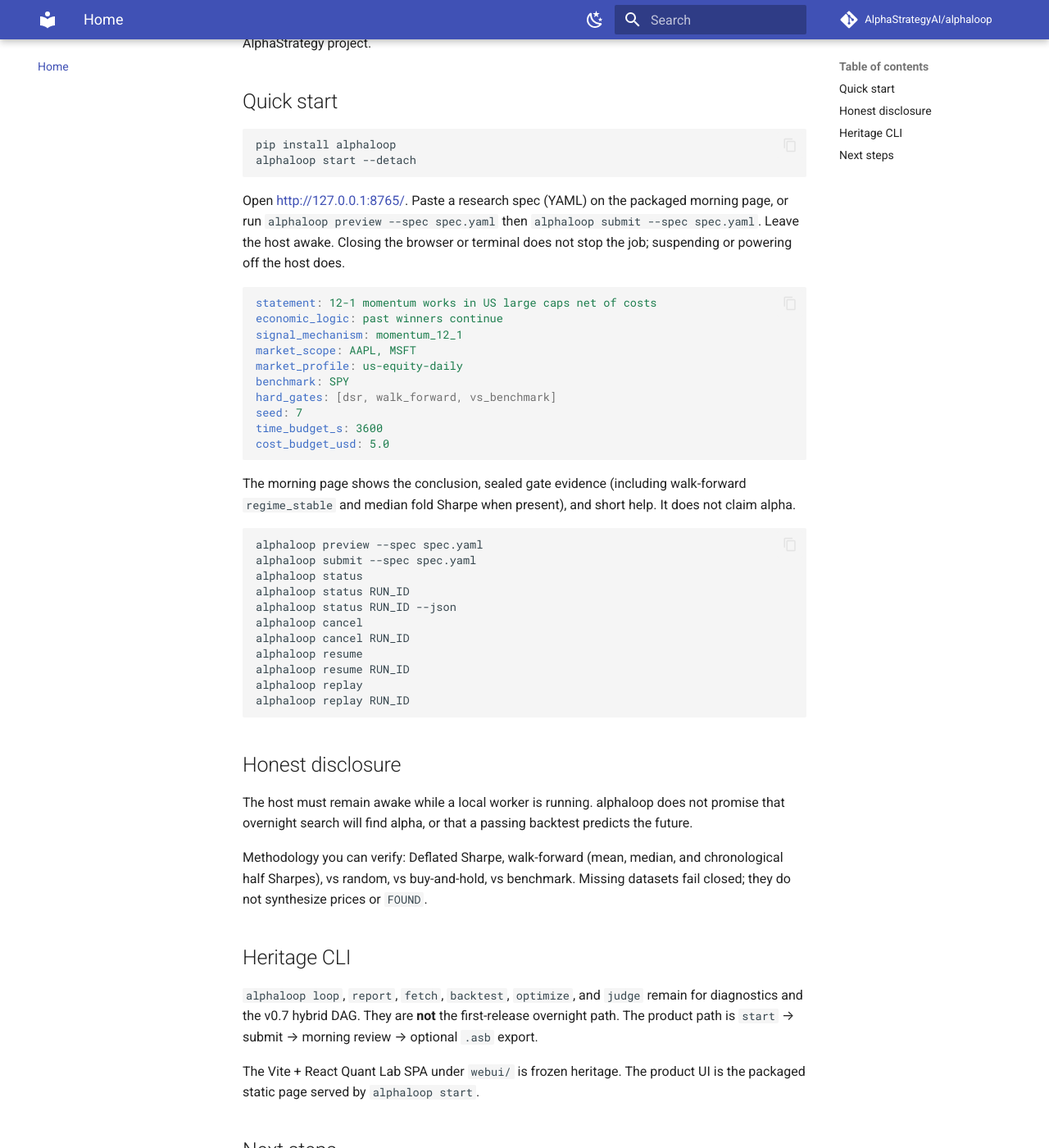
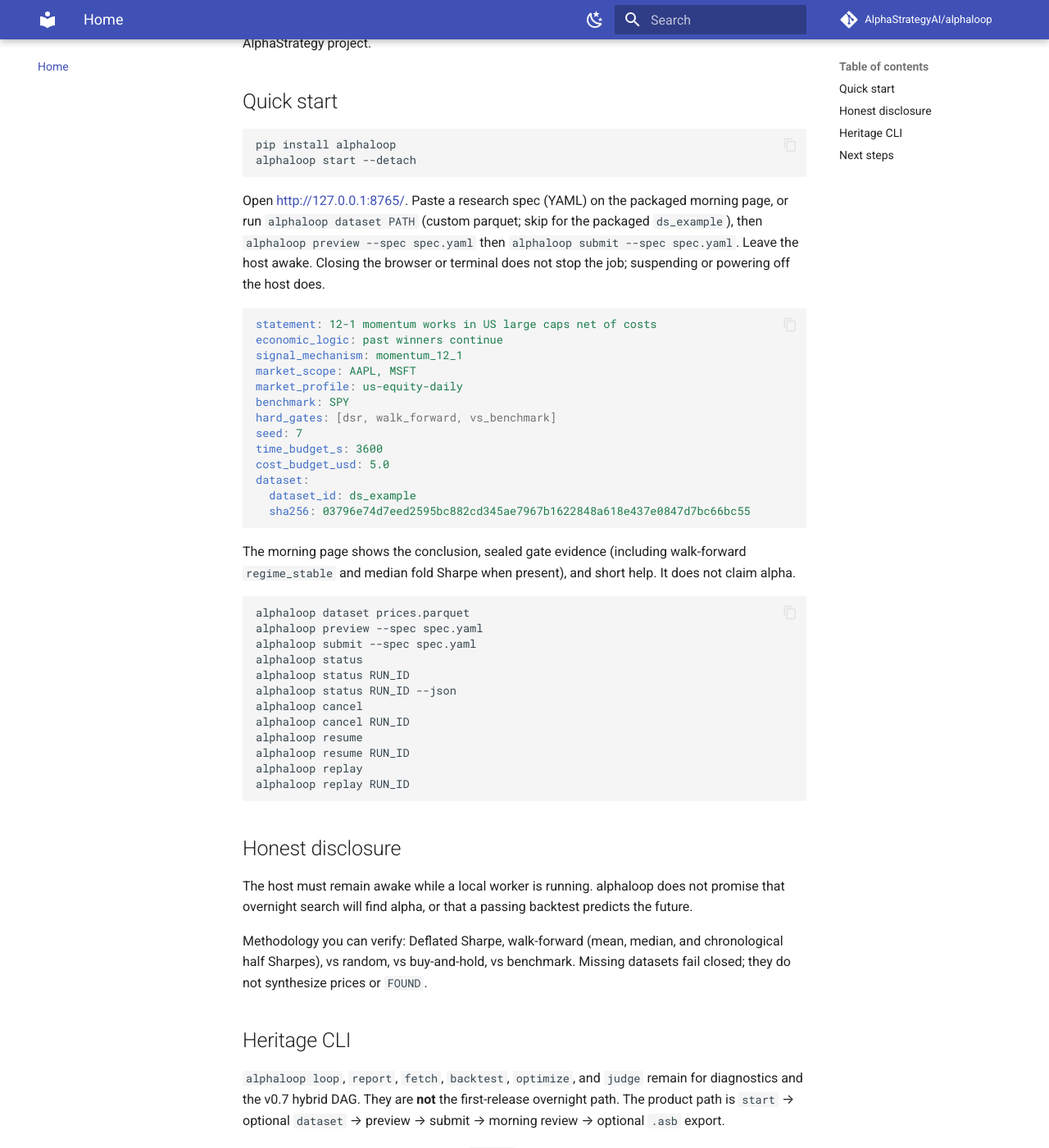
Before and after one commit to AlphaStrategyAI/alphaloop, an MkDocs documentation site: the page built from docs/index.md, in a window 1280 px wide and 1400 px high, scrolled down 642 px. Shown: the whole window at 82% size. Built offline with MkDocs 1.6.1 and Material for MkDocs 9.7.7, drawn with Linux system fonts in a browser that asks for light colours; comment, search, counter and statistics services are not loaded.

Commit message:
docs: declare ds_example in published getting-started YAML
Co-authored-by: PatrickFeng <AlphaStrategyAI@users.noreply.github.com>

````diff
--- a/docs/index.md
+++ b/docs/index.md
@@ -32,7 +32,9 @@ alphaloop start --detach
 
 Open [http://127.0.0.1:8765/](http://127.0.0.1:8765/). Paste a research
 spec (YAML) on the packaged morning page, or run
-`alphaloop preview --spec spec.yaml` then `alphaloop submit --spec spec.yaml`. Leave the host awake. Closing the
+`alphaloop dataset PATH` (custom parquet; skip for the packaged
+`ds_example`), then `alphaloop preview --spec spec.yaml` then
+`alphaloop submit --spec spec.yaml`. Leave the host awake. Closing the
 browser or terminal does not stop the job; suspending or powering off
 the host does.
 
@@ -47,6 +49,9 @@ hard_gates: [dsr, walk_forward, vs_benchmark]
 seed: 7
 time_budget_s: 3600
 cost_budget_usd: 5.0
+dataset:
+  dataset_id: ds_example
+  sha256: 03796e74d7eed2595bc882cd345ae7967b1622848a618e437e0847d7bc66bc55
 ```
 
 The morning page shows the conclusion, sealed gate evidence (including
@@ -54,6 +59,7 @@ walk-forward `regime_stable` and median fold Sharpe when present), and
 short help. It does not claim alpha.
 
 ```bash
+alphaloop dataset prices.parquet
 alphaloop preview --spec spec.yaml
 alphaloop submit --spec spec.yaml
 alphaloop status
@@ -82,8 +88,8 @@ or `FOUND`.
 
 `alphaloop loop`, `report`, `fetch`, `backtest`, `optimize`, and `judge`
 remain for diagnostics and the v0.7 hybrid DAG. They are **not** the
-first-release overnight path. The product path is `start` → submit →
-morning review → optional `.asb` export.
+first-release overnight path. The product path is `start` → optional
+`dataset` → preview → submit → morning review → optional `.asb` export.
 
 The Vite + React Quant Lab SPA under `webui/` is frozen heritage. The
 product UI is the packaged static page served by `alphaloop start`.
````
Also changed, not shown: README.md (+8 -3 lines), docs/plans/2026-08-20-published-dataset.md (+5 -5 lines), 1 other file.
